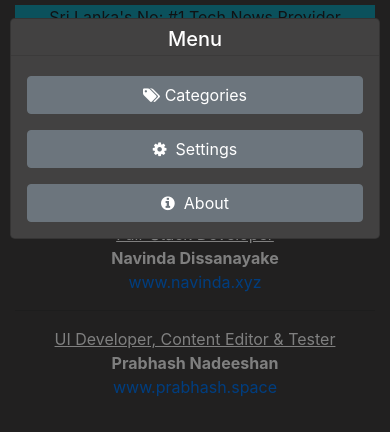
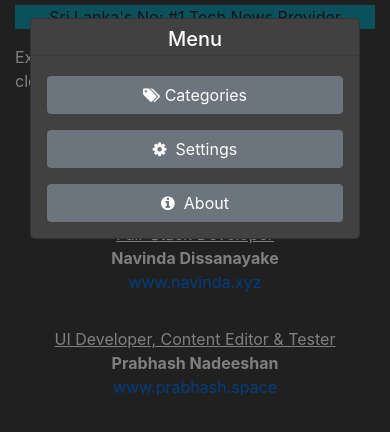
Before and after one commit to ipmanlk/exypnos-app, a website: page www/about.html in a window 390 px wide. Both pictures are taken after a click on the button 353 px from the left and 28 px from the top of the page. Shown: the part 292-724 px from the top of the page. Drawn offline with Linux system fonts and the light colour scheme; some packages are replaced by stand-ins of ours.

Commit message:
change: menu modal margin to 20px

```diff
--- a/www/css/custom.css
+++ b/www/css/custom.css
@@ -133,8 +133,8 @@ input:checked + .slider:before {
   flex-direction: column;
   justify-content: center;
   overflow: auto;
-  margin-left: 10px;
-  margin-right: 10px;
+  margin-left: 30px;
+  margin-right: 30px;
 }
 
 @media(max-width: 768px) {
```
